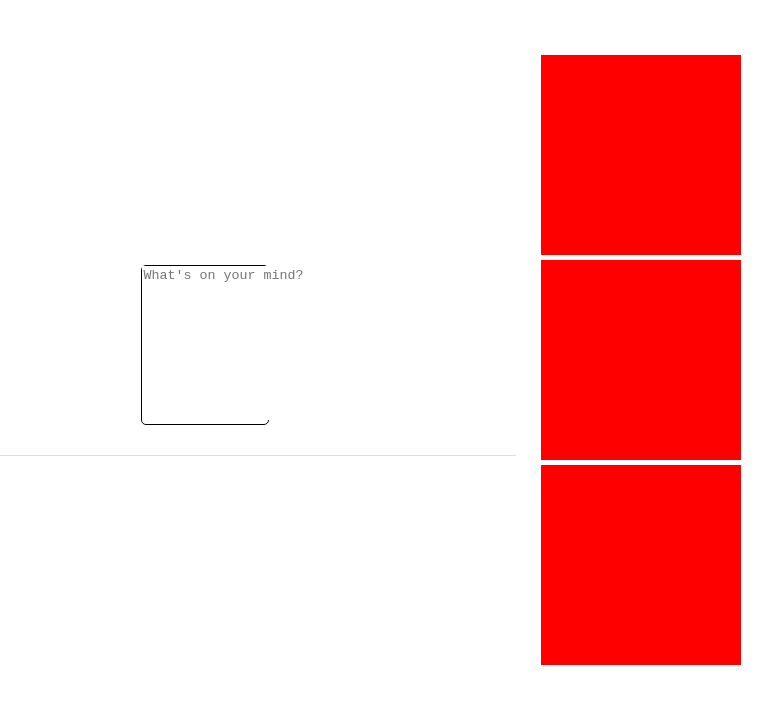
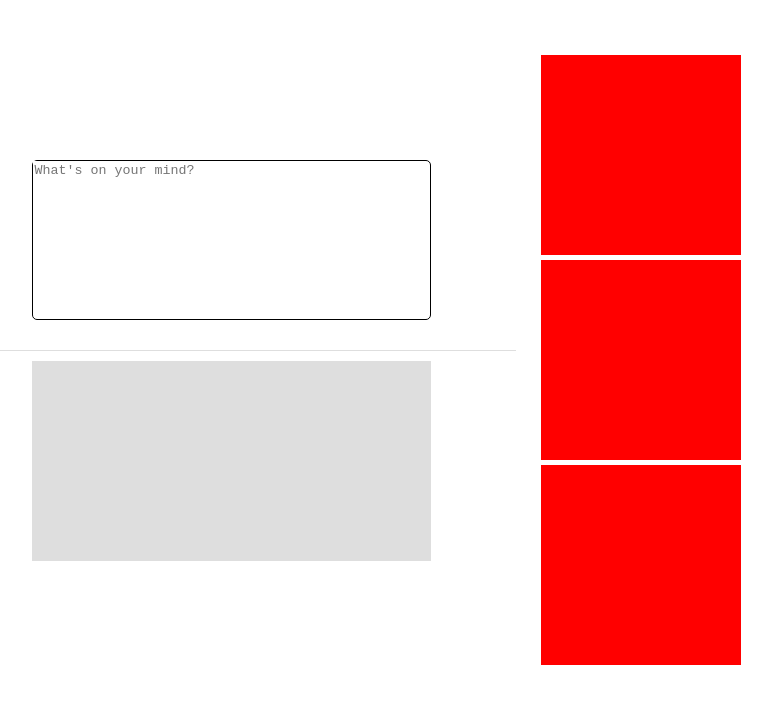
Before and after one commit to larsandremoen/tueetter, a React (Create React App) app: page / in a window 1280 px wide. Shown: the top 704 px of the page, without its empty margins (409-1181 px from the left). Built offline with nearby package versions, Linux system fonts and the light colour scheme.

Commit message:
💄 design

```diff
--- a/src/App.js
+++ b/src/App.js
@@ -4,10 +4,9 @@ import "./App.css";
 
 const InputField = ({ setText, text }) => {
   return (
-    <div>
+    <div style={{ width: "70%" }}>
       <div
         style={{
-          width: "70%",
           flexDirection: "column",
           flex: 1,
           border: "1px solid",
@@ -24,6 +23,29 @@ const InputField = ({ setText, text }) => {
         />
       </div>
     </div>
+  );
+};
+
+const HorizontalLine = () => {
+  return (
+    <div
+      id="borderBottom"
+      style={{
+        marginTop: 10,
+        marginBottom: 10,
+        width: "100%",
+        height: 20,
+        borderBottom: "1px solid #dedede",
+      }}
+    />
+  );
+};
+
+const CurrentTweet = ({}) => {
+  return (
+    <div
+      style={{ height: 200, width: "70%", backgroundColor: "#dedede" }}
+    ></div>
   );
 };
 
@@ -48,16 +70,8 @@ function App() {
         }}
       >
         <InputField text={text} setText={setText} />
-
-        <div
-          id="borderBottom"
-          style={{
-            marginTop: 10,
-            width: "100%",
-            height: 20,
-            borderBottom: "1px solid #dedede",
-          }}
-        />
+        <HorizontalLine />
+        <CurrentTweet />
       </div>
       <div style={{ flex: 1 }}>
         <div
```
